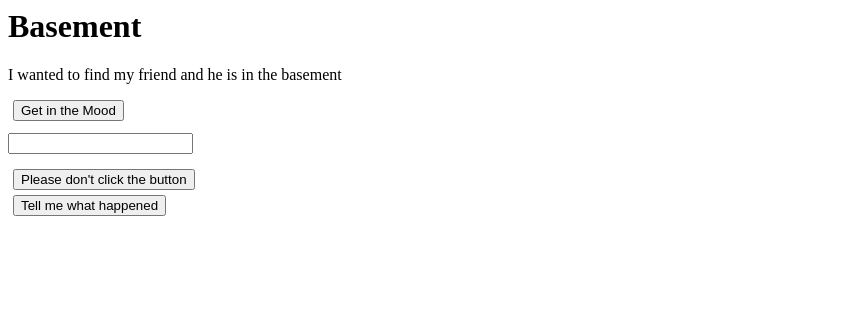
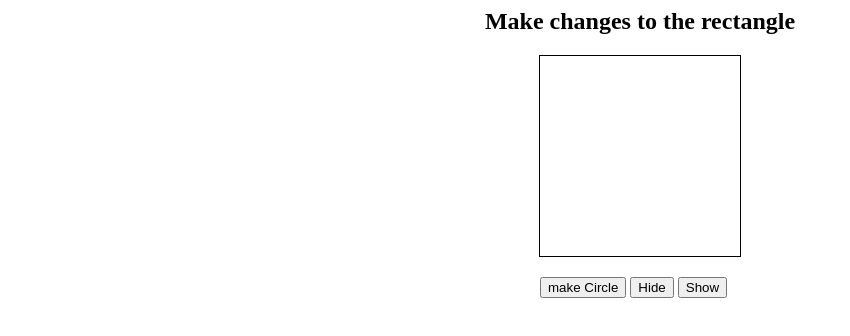
Before and after one commit to SCodingal/Web, a plain HTML site: page Index.html in a window 1280 px wide. Shown: the whole page, without its empty margins (0-850 px from the left). Drawn offline with Linux system fonts and the light colour scheme.

Commit message:
CHAGING CSS

```diff
--- a/Index.html
+++ b/Index.html
@@ -1,58 +1,67 @@
 <html>
     <head>
-        <title>Handeling in java
-        script</title>
+        <title>changimg CSS</title>
 
         <style>
-            body.dark{
-                color:white;
-                background: black;
-            }
-            button{
-                display:block;
-                margin:5px;
-            }
-            .textEntry{
-                margin-top:12px;
-                margin-bottom:15px;
-            }
+            h2{text-align:center ;}
+
+          .rectangle{
+
+            border:1px solid black;
+            width:200px;
+            height:200px;
+            margin:auto;
+
+         }
+
+         .buttons{
+            padding:20px;
+            width:200px;
+            margin:auto;
+         }
+
         </style>
+
     </head>
     <body>
-        <h1>Basement</h1>
-       <p id="story">
-        I wanted to find my friend and he is in the basement
-       </p>
-       <button onclick="godark()">Get in the Mood</button>
-       <div class="textentry">
 
-        <input type="text" id="name">
-       </div>
-       <button onclick="typeandscream()">Please don't click the button</button>
+   <h2>Make changes to the rectangle</h2>
+   <div class="rectangle">
+   </div>
+   <div class ="buttons">
 
-       <button onclick="finish()">Tell me what happened</button>
+    <button onclick="changeToCircle()">
+        make Circle</button>
+        <button onclick ="hide()">Hide</button>
+        <button onclick ="show()">Show</button>
 
-        <audio id="audio" src="http://reboot-me.com/ouch.mp3" type="audio/mpeg"></audio>
+   </div>
 
-        <script>
-        function typeandscream(){
-        var personName=
-        document.getElementById("name").value;
-        alert("I told you not to do that");
-        }
-        function godark(){
-            document.body.className="dark";
-        }
+    <script>
 
-        function finish(){
-            document.getElementById("story").innerHTML="I got you!!!!!!!!!!!!!!!!!!!!!!!!!!!!!!!!!!!"
-        }
+    let div =
+    document.querySelector('.rectangle');
 
+    function changeToCircle(){
+        div.style.borderRadius ="50%";
+    }
 
+    function hide(){
+        div.style.display ="none";
+    }
 
+    function show(){
+        div.style.display ="block";
+    }
 
+    div.onmousedown = function (){
+        div.style.background = 'yellow';
+    }
+    div.onmouseout = function (){
+        div.style.background = 'none';
+    }
 
-        </script>
+    </script>
 
     </body>
 </html>
```
